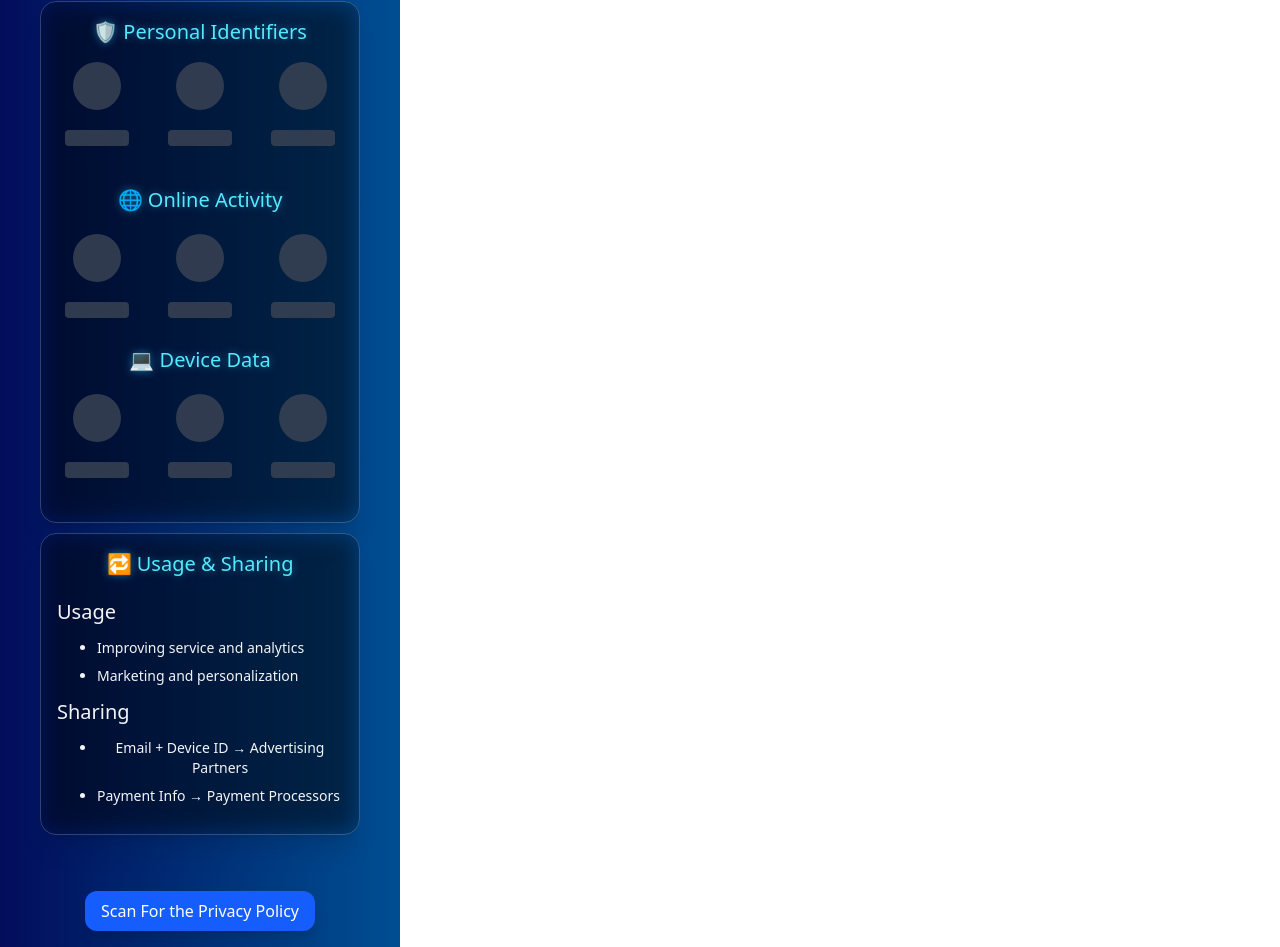
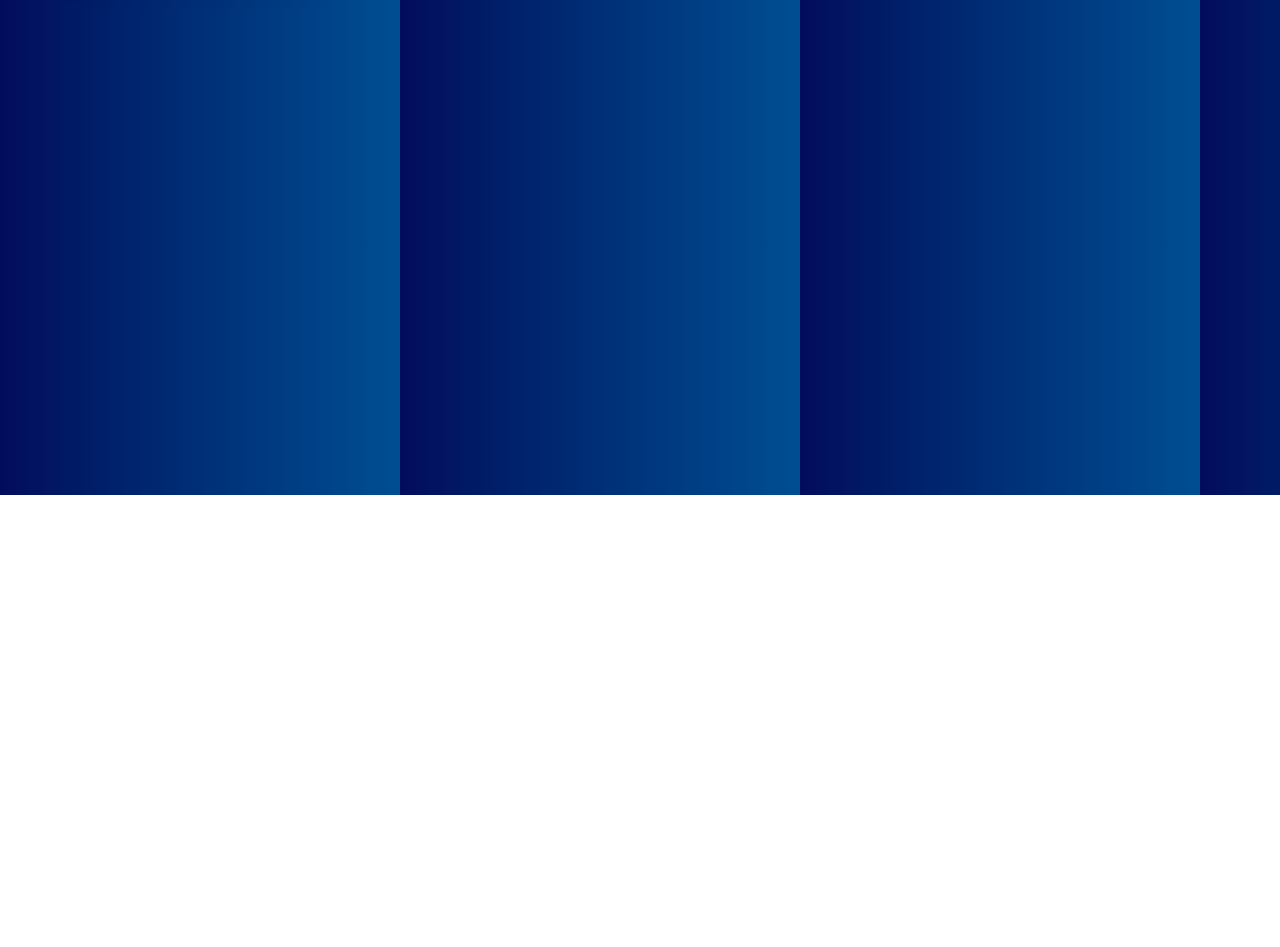
Before and after one commit to Slo7ib/Privacy-Lens, a React (Vite) app: page / in a window 1280 px wide. Shown: the part 305-1252 px from the top of the page. After the commit the page ends 800 px from the top, so only its background shows below. Built offline with nearby package versions, Linux system fonts and the light colour scheme.

Commit message:
Refactor scan flow and UI integration
Moved scan logic to RatingBox and removed ScannerButton component. Cards now appear with a fade-in animation after scanning. Updated userTab hook to track scan state and improved UI consistency with background and spacing changes.

```diff
--- a/index.html
+++ b/index.html
@@ -16,7 +16,7 @@
     </style>
   </head>
 
-  <body>
+  <body class="bg-linear-to-r from-[#030c5c] to-[#004e92]">
     <div id="root"></div>
     <script type="module" src="/src/main.tsx"></script>
   </body>
--- a/src/App.tsx
+++ b/src/App.tsx
@@ -1,31 +1,23 @@
 import RatingBox from "./app/components/RatingBox/RatingBox";
-import ScanningWebsite from "./app/components/ScannerButton/ScannerButton";
+
 import Header from "./app/components/Header/Header";
 import Cards from "./app/components/Cards/Cards";
+import userTab from "./app/hooks/userTab";
 
 const App = () => {
+  const { scan, loading, hasScanned } = userTab();
+
   return (
     <main className="bg-linear-to-r from-[#030c5c] to-[#004e92]">
       <Header />
-      <RatingBox />
-      <Cards />
-      <ScanningWebsite />
+      <RatingBox scan={scan} loading={loading} />
+      {hasScanned && (
+        <div className="animate-[fadeIn_0.6s_ease-in]">
+          <Cards />
+        </div>
+      )}
     </main>
   );
 };
 
 export default App;
-// Popup UI (src/App.tsx): This is the React component that opens when the user clicks the extension icon. It will contain the "Analyze" button and display the results.
-
-//     Action: Contains a button that, when clicked, sends a message to the browser's API to run the content script.
-
-//     Tech: React, TypeScript, Tailwind.
-// for the themes:
-// Primary Text (Headings): Luminous Cyan (text-cyan-300)
-// Why it works: Cyan is very close to blue on the color wheel, but bright enough to glow. It fits the "deep sea" or "digital interface" vibe perfectly. I also added a subtle glow effect in CSS to enhance this.
-
-// Body Text: Bright Light Gray (text-gray-100)
-// Why it works: Provides maximum readability and contrast without stealing focus from the headings.
-
-// Buttons (Call-to-Action): Vibrant Amber (bg-amber-400)
-// Why it works: Amber (a yellow-orange) is directly complementary to the blue background. This color combination is powerful, creating high visual contrast that draws the eye immediately to the interactive element.
--- a/src/app/components/Cards/Cards.tsx
+++ b/src/app/components/Cards/Cards.tsx
@@ -56,7 +56,7 @@ function Cards() {
           </div>
         </div>
         {/* Sharing Info part */}
-        <div className="rounded-2xl border border-white/20 bg-white/0 p-4 text-gray-100 shadow-xl backdrop-blur-md backdrop-brightness-50 backdrop-contrast-100">
+        <div className="mb-1.5 rounded-2xl border border-white/20 bg-white/0 p-4 text-gray-100 shadow-xl backdrop-blur-md backdrop-brightness-50 backdrop-contrast-100">
           {isLoading ? <SkeletonLine /> : <DataSharing />}
         </div>
       </div>
--- a/src/app/components/RatingBox/RatingBox.tsx
+++ b/src/app/components/RatingBox/RatingBox.tsx
@@ -1,4 +1,9 @@
-function RatingBox() {
+interface RatingBoxProps {
+  scan: () => Promise<void>;
+  loading: boolean;
+}
+
+function RatingBox({ scan, loading }: RatingBoxProps) {
   return (
     <div className="card-container relative mx-auto flex h-[180px] w-full max-w-[280px] flex-row justify-center overflow-hidden rounded-xl border border-white/20 bg-white/10 shadow-2xl backdrop-blur-md transition duration-300">
       <div className="slash-panel flex w-2/5 shrink-0 flex-col items-center justify-center p-2">
@@ -19,7 +24,11 @@ function RatingBox() {
           This website collects and cleans your info afterwards
         </p>
 
-        <button className="h-1/4 w-3/4 transform cursor-pointer self-center rounded-md bg-amber-400 px-3 py-1 text-center text-lg font-semibold text-gray-900 shadow-xl transition duration-300 hover:scale-[1.02] hover:bg-amber-500 focus:ring-4 focus:ring-amber-300/50 focus:outline-none">
+        <button
+          onClick={scan}
+          disabled={loading}
+          className="h-1/4 w-3/4 transform cursor-pointer self-center rounded-md bg-amber-400 px-3 py-1 text-center text-lg font-semibold text-gray-900 shadow-xl transition duration-300 hover:scale-[1.02] hover:bg-amber-500 focus:ring-4 focus:ring-amber-300/50 focus:outline-none"
+        >
           Scan
         </button>
       </div>
--- a/src/app/components/ScannerButton/ScannerButton.tsx
+++ /dev/null
@@ -1,20 +0,0 @@
-// app/components/ScannerButton/ScannerButton.tsx
-import userTab from "../../hooks/userTab";
-
-function ScannerButton() {
-  const { scan, loading } = userTab();
-
-  return (
-    <div className="flex flex-col items-center p-4">
-      <button
-        onClick={scan}
-        disabled={loading}
-        className="rounded-xl bg-blue-600 px-4 py-2 text-white shadow-lg transition hover:bg-blue-700"
-      >
-        {loading ? "Scanning..." : "Scan For the Privacy Policy"}
-      </button>
-    </div>
-  );
-}
-
-export default ScannerButton;
--- a/src/app/hooks/userTab.ts
+++ b/src/app/hooks/userTab.ts
@@ -4,8 +4,10 @@ import { policyFinder } from "../../logic/policyFinder";
 
 export default function userTab() {
   const [loading, setLoading] = useState(false);
+  const [hasScanned, setHasScanned] = useState(false);
 
   const scan = async () => {
+    setHasScanned(true);
     setLoading(true);
 
     try {
@@ -43,5 +45,5 @@ export default function userTab() {
     setLoading(false);
   };
 
-  return { scan, loading };
+  return { scan, loading, hasScanned };
 }
--- a/src/index.css
+++ b/src/index.css
@@ -2,6 +2,18 @@
 /* Custom glow for the heading to make the cyan feel luminous */
 .glow-text {
   text-shadow: 0 0 8px rgba(56, 189, 248, 0.5); /* Subtle Cyan glow */
+}
+
+/* Fade in animation for Cards */
+@keyframes fadeIn {
+  from {
+    opacity: 0;
+    transform: translateY(10px);
+  }
+  to {
+    opacity: 1;
+    transform: translateY(0);
+  }
 }
 
 /* --- Custom CSS for the Slash-Like Border --- */
```
